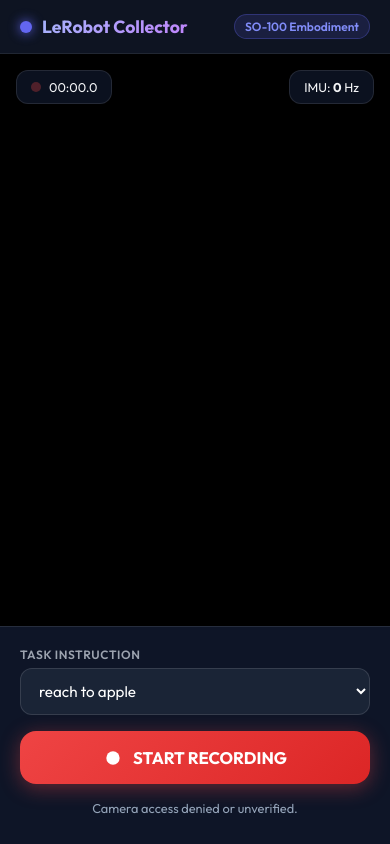
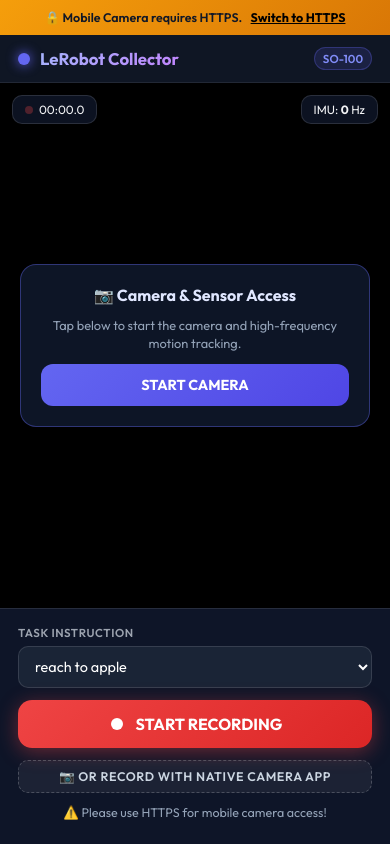
Before and after one commit to FalightSK/omni-kin, a FastAPI app: page /mobile in a window 390 px wide. Run offline with FastAPI, Linux system fonts and the light colour scheme; parts of the project's set-up code (start-up, migrations or seed data) failed here and were passed over.

Commit message:
Enable HTTPS SSL and native camera capture for mobile browser camera access

```diff
--- a/server.py
+++ b/server.py
@@ -1,11 +1,14 @@
 """
 server.py
 FastAPI Server for Mobile Dataset Collector & LeRobot Exporter
+Supports HTTPS with self-signed SSL for mobile camera & IMU permissions.
 """
 
 import os
+import sys
 import time
 import json
+import socket
 import numpy as np
 import cv2
 from fastapi import FastAPI, Request, File, UploadFile, Form
@@ -36,6 +39,59 @@ ik_solver = SO100Kinematics()
 trajectory_estimator = TrajectoryEstimator()
 lerobot_exporter = LeRobotExporter(output_dir=EXPORT_DIR)
 
+def get_local_ip():
+    try:
+        s = socket.socket(socket.AF_INET, socket.SOCK_DGRAM)
+        s.connect(("8.8.8.8", 80))
+        ip = s.getsockname()[0]
+        s.close()
+        return ip
+    except Exception:
+        return "127.0.0.1"
+
+def ensure_ssl_certs():
+    cert_file = os.path.join(BASE_DIR, "cert.pem")
+    key_file = os.path.join(BASE_DIR, "key.pem")
+    if not (os.path.exists(cert_file) and os.path.exists(key_file)):
+        print("Generating self-signed SSL certificates for mobile camera support...")
+        import datetime, ipaddress
+        from cryptography import x509
+        from cryptography.x509.oid import NameOID
+        from cryptography.hazmat.primitives import hashes
+        from cryptography.hazmat.primitives.asymmetric import rsa
+        from cryptography.hazmat.primitives import serialization
+
+        key = rsa.generate_private_key(public_exponent=65537, key_size=2048)
+        subject = issuer = x509.Name([
+            x509.NameAttribute(NameOID.COMMON_NAME, 'LeRobot Mobile Collector'),
+        ])
+        cert = (
+            x509.CertificateBuilder()
+            .subject_name(subject)
+            .issuer_name(issuer)
+            .public_key(key.public_key())
+            .serial_number(x509.random_serial_number())
+            .not_valid_before(datetime.datetime.utcnow() - datetime.timedelta(days=1))
+            .not_valid_after(datetime.datetime.utcnow() + datetime.timedelta(days=3650))
+            .add_extension(
+                x509.SubjectAlternativeName([
+                    x509.DNSName('localhost'),
+                    x509.IPAddress(ipaddress.IPv4Address('127.0.0.1')),
+                ]),
+                critical=False,
+            )
+            .sign(key, hashes.SHA256())
+        )
+        with open(key_file, 'wb') as f:
+            f.write(key.private_bytes(
+                encoding=serialization.Encoding.PEM,
+                format=serialization.PrivateFormat.TraditionalOpenSSL,
+                encryption_algorithm=serialization.NoEncryption(),
+            ))
+        with open(cert_file, 'wb') as f:
+            f.write(cert.public_bytes(serialization.Encoding.PEM))
+    return cert_file, key_file
+
 @app.get("/", response_class=HTMLResponse)
 async def index_page(request: Request):
     return templates.TemplateResponse(request=request, name="index.html")
@@ -51,7 +107,7 @@ async def get_episodes():
 @app.post("/api/recordings/save")
 async def save_recording(
     video: UploadFile = File(...),
-    imu_data: str = Form(...),
+    imu_data: str = Form("[]"),
     task: str = Form("reach to apple")
 ):
     ep_idx = len(EPISODES_DB)
@@ -64,7 +120,10 @@ async def save_recording(
         f.write(await video.read())
 
     # 2. Parse IMU JSON
-    parsed_imu = json.loads(imu_data)
+    try:
+        parsed_imu = json.loads(imu_data)
+    except Exception:
+        parsed_imu = []
 
     # 3. Determine frame count of video
     cap = cv2.VideoCapture(video_path)
@@ -232,4 +291,22 @@ async def replay_in_isaac_lab(episode_index: int = 0):
 
 if __name__ == "__main__":
     import uvicorn
-    uvicorn.run("server:app", host="0.0.0.0", port=8000, reload=True)
+    cert_path, key_path = ensure_ssl_certs()
+    local_ip = get_local_ip()
+
+    print("\n" + "="*60)
+    print("🚀 LeRobot Mobile Trajectory Collector Server Started!")
+    print("="*60)
+    print(f"💻 Desktop Dashboard: https://localhost:8000  (or http://localhost:8000)")
+    print(f"📱 Phone Mobile URL:  https://{local_ip}:8000/mobile")
+    print("="*60)
+    print("📌 NOTE: On mobile browser, accept the self-signed SSL warning")
+    print("        (Click 'Advanced' -> 'Proceed to site') to enable Camera & IMU access.")
+    print("="*60 + "\n")
+
+    # Serve with SSL enabled for full mobile camera/sensor access
+    use_ssl = "--no-ssl" not in sys.argv
+    if use_ssl and os.path.exists(cert_path) and os.path.exists(key_path):
+        uvicorn.run("server:app", host="0.0.0.0", port=8000, reload=True, ssl_certfile=cert_path, ssl_keyfile=key_path)
+    else:
+        uvicorn.run("server:app", host="0.0.0.0", port=8000, reload=True)
--- a/templates/index.html
+++ b/templates/index.html
@@ -310,8 +310,9 @@
     </div>
 
     <script>
-        // Set local IP text
-        document.getElementById('mobileUrlText').innerText = `http://${window.location.hostname}:8000/mobile`;
+        // Set local IP text with current protocol (https if available)
+        const proto = window.location.protocol === 'https:' ? 'https:' : 'https:';
+        document.getElementById('mobileUrlText').innerText = `${proto}//${window.location.hostname}:8000/mobile`;
 
         let episodes = [];
         let selectedEpIdx = -1;
--- a/templates/mobile.html
+++ b/templates/mobile.html
@@ -25,9 +25,9 @@
 
         /* Glassmorphism Header */
         header {
-            background: rgba(17, 24, 39, 0.7);
+            background: rgba(17, 24, 39, 0.85);
             backdrop-filter: blur(12px);
-            padding: 14px 20px;
+            padding: 12px 18px;
             display: flex;
             align-items: center;
             justify-content: space-between;
@@ -50,7 +50,7 @@
         }
 
         h1 {
-            font-size: 1.1rem;
+            font-size: 1.05rem;
             font-weight: 700;
             background: linear-gradient(135deg, #a5b4fc 0%, #c084fc 100%);
             -webkit-background-clip: text;
@@ -61,10 +61,29 @@
             background: rgba(99, 102, 241, 0.15);
             color: #818cf8;
             border: 1px solid rgba(99, 102, 241, 0.3);
-            padding: 4px 10px;
+            padding: 3px 8px;
             border-radius: 20px;
-            font-size: 0.75rem;
+            font-size: 0.72rem;
             font-weight: 600;
+        }
+
+        /* SSL Warning Banner */
+        .ssl-banner {
+            display: none;
+            background: linear-gradient(135deg, #f59e0b 0%, #d97706 100%);
+            color: #111827;
+            padding: 10px 14px;
+            font-size: 0.78rem;
+            font-weight: 600;
+            text-align: center;
+            z-index: 20;
+        }
+
+        .ssl-banner a {
+            color: #000;
+            text-decoration: underline;
+            font-weight: 700;
+            margin-left: 6px;
         }
 
         /* Camera Viewport */
@@ -87,29 +106,30 @@
         /* Overlays */
         .hud-overlay {
             position: absolute;
-            top: 16px;
-            left: 16px;
-            right: 16px;
+            top: 12px;
+            left: 12px;
+            right: 12px;
             display: flex;
             justify-content: space-between;
             pointer-events: none;
+            z-index: 5;
         }
 
         .hud-card {
-            background: rgba(15, 23, 42, 0.75);
+            background: rgba(15, 23, 42, 0.8);
             backdrop-filter: blur(8px);
-            border: 1px solid rgba(255, 255, 255, 0.1);
-            padding: 8px 14px;
-            border-radius: 12px;
-            font-size: 0.8rem;
+            border: 1px solid rgba(255, 255, 255, 0.12);
+            padding: 6px 12px;
+            border-radius: 10px;
+            font-size: 0.75rem;
             display: flex;
             align-items: center;
-            gap: 8px;
+            gap: 6px;
         }
 
         .rec-dot {
-            width: 10px;
-            height: 10px;
+            width: 8px;
+            height: 8px;
             background: #ef4444;
             border-radius: 50%;
             opacity: 0.3;
@@ -125,15 +145,53 @@
             to { opacity: 1; box-shadow: 0 0 10px #ef4444; }
         }
 
+        /* Permission Prompt Overlay */
+        .permission-card {
+            position: absolute;
+            background: rgba(15, 23, 42, 0.92);
+            backdrop-filter: blur(16px);
+            border: 1px solid rgba(99, 102, 241, 0.4);
+            border-radius: 16px;
+            padding: 20px;
+            margin: 20px;
+            text-align: center;
+            display: flex;
+            flex-direction: column;
+            gap: 12px;
+            z-index: 15;
+        }
+
+        .permission-card h3 {
+            font-size: 1rem;
+            color: #e0e7ff;
+        }
+
+        .permission-card p {
+            font-size: 0.8rem;
+            color: #94a3b8;
+            line-height: 1.4;
+        }
+
+        .btn-grant {
+            background: linear-gradient(135deg, #6366f1 0%, #4f46e5 100%);
+            color: white;
+            border: none;
+            padding: 12px 18px;
+            border-radius: 12px;
+            font-weight: 700;
+            font-size: 0.9rem;
+            cursor: pointer;
+        }
+
         /* Controls Section */
         .controls-panel {
-            background: rgba(15, 23, 42, 0.9);
+            background: rgba(15, 23, 42, 0.95);
             backdrop-filter: blur(16px);
             border-top: 1px solid rgba(255, 255, 255, 0.1);
-            padding: 20px 20px 28px 20px;
+            padding: 16px 18px 24px 18px;
             display: flex;
             flex-direction: column;
-            gap: 16px;
+            gap: 12px;
             z-index: 10;
         }
 
@@ -144,7 +202,7 @@
         }
 
         label {
-            font-size: 0.75rem;
+            font-size: 0.72rem;
             text-transform: uppercase;
             letter-spacing: 0.05em;
             color: #9ca3af;
@@ -161,25 +219,19 @@
             background: rgba(30, 41, 59, 0.8);
             border: 1px solid rgba(255, 255, 255, 0.12);
             color: #fff;
-            padding: 12px 14px;
-            border-radius: 12px;
-            font-size: 0.95rem;
+            padding: 10px 12px;
+            border-radius: 10px;
+            font-size: 0.9rem;
             outline: none;
-            transition: all 0.2s;
-        }
-
-        select:focus, input[type="text"]:focus {
-            border-color: #6366f1;
-            box-shadow: 0 0 0 3px rgba(99, 102, 241, 0.25);
         }
 
         .rec-button {
             background: linear-gradient(135deg, #ef4444 0%, #dc2626 100%);
             color: white;
             border: none;
-            padding: 16px;
-            border-radius: 16px;
-            font-size: 1.05rem;
+            padding: 14px;
+            border-radius: 14px;
+            font-size: 1rem;
             font-weight: 700;
             display: flex;
             align-items: center;
@@ -187,11 +239,6 @@
             gap: 10px;
             box-shadow: 0 4px 20px rgba(239, 68, 68, 0.4);
             cursor: pointer;
-            transition: transform 0.1s, box-shadow 0.2s;
-        }
-
-        .rec-button:active {
-            transform: scale(0.98);
         }
 
         .rec-button.recording {
@@ -200,24 +247,51 @@
         }
 
         .status-banner {
-            font-size: 0.8rem;
+            font-size: 0.78rem;
             text-align: center;
             color: #94a3b8;
+        }
+
+        /* Native File Capture */
+        .native-capture-btn {
+            background: rgba(255, 255, 255, 0.06);
+            border: 1px dashed rgba(255, 255, 255, 0.2);
+            color: #cbd5e1;
+            padding: 8px 12px;
+            border-radius: 10px;
+            font-size: 0.78rem;
+            text-align: center;
+            cursor: pointer;
+            display: flex;
+            align-items: center;
+            justify-content: center;
+            gap: 6px;
         }
     </style>
 </head>
 <body>
+
+    <div class="ssl-banner" id="sslBanner">
+        🔒 Mobile Camera requires HTTPS. <a id="httpsLink" href="#">Switch to HTTPS</a>
+    </div>
 
     <header>
         <div class="brand">
             <div class="brand-dot"></div>
             <h1>LeRobot Collector</h1>
         </div>
-        <div class="badge">SO-100 Embodiment</div>
+        <div class="badge">SO-100</div>
     </header>
 
     <div class="viewport-container">
         <video id="cameraPreview" autoplay playsinline muted></video>
+
+        <!-- Permission Prompt (if camera not started yet) -->
+        <div class="permission-card" id="permCard">
+            <h3>📷 Camera & Sensor Access</h3>
+            <p>Tap below to start the camera and high-frequency motion tracking.</p>
+            <button class="btn-grant" id="grantBtn">START CAMERA</button>
+        </div>
 
         <div class="hud-overlay">
             <div class="hud-card">
@@ -240,22 +314,29 @@
                     <option value="pick up cup">pick up cup</option>
                     <option value="custom">Custom...</option>
                 </select>
-                <input type="text" id="customInstruction" placeholder="Enter custom task..." style="display: none;">
+                <input type="text" id="customInstruction" placeholder="Enter task..." style="display: none;">
             </div>
         </div>
 
         <button class="rec-button" id="recordBtn">
-            <svg width="20" height="20" viewBox="0 0 24 24" fill="currentColor">
+            <svg width="18" height="18" viewBox="0 0 24 24" fill="currentColor">
                 <circle cx="12" cy="12" r="8"/>
             </svg>
             <span id="btnText">START RECORDING</span>
         </button>
+
+        <label class="native-capture-btn">
+            <span>📷 Or Record with Native Camera App</span>
+            <input type="file" id="nativeVideoInput" accept="video/*" capture="environment" style="display: none;">
+        </label>
 
         <div class="status-banner" id="statusText">Ready to capture demonstration</div>
     </div>
 
     <script>
         const cameraPreview = document.getElementById('cameraPreview');
+        const permCard = document.getElementById('permCard');
+        const grantBtn = document.getElementById('grantBtn');
         const recordBtn = document.getElementById('recordBtn');
         const btnText = document.getElementById('btnText');
         const recDot = document.getElementById('recDot');
@@ -264,6 +345,9 @@
         const statusText = document.getElementById('statusText');
         const presetInstruction = document.getElementById('presetInstruction');
         const customInstruction = document.getElementById('customInstruction');
+        const nativeVideoInput = document.getElementById('nativeVideoInput');
+        const sslBanner = document.getElementById('sslBanner');
+        const httpsLink = document.getElementById('httpsLink');
 
         let mediaRecorder = null;
         let recordedChunks = [];
@@ -275,35 +359,64 @@
         let imuCount = 0;
         let imuRateInterval = null;
 
+        // Check if accessed over HTTP on mobile
+        if (location.protocol !== 'https:' && location.hostname !== 'localhost' && location.hostname !== '127.0.0.1') {
+            sslBanner.style.display = 'block';
+            httpsLink.href = 'https://' + location.hostname + ':8000' + location.pathname;
+        }
+
         // Custom instruction toggle
         presetInstruction.addEventListener('change', (e) => {
-            if (e.target.value === 'custom') {
-                customInstruction.style.display = 'block';
-            } else {
-                customInstruction.style.display = 'none';
-            }
+            customInstruction.style.display = e.target.value === 'custom' ? 'block' : 'none';
         });
 
         // Initialize Camera
-        async function initCamera() {
+        async function startCamera() {
             try {
-                const stream = await navigator.mediaDevices.getUserMedia({
-                    video: { facingMode: 'environment', width: { ideal: 640 }, height: { ideal: 480 } },
-                    audio: false
-                });
-                cameraPreview.srcObject = stream;
-            } catch (err) {
-                console.error("Camera access error:", err);
-                statusText.innerText = "Camera access denied or unverified.";
+                // Request iOS 13+ motion permission if available
+                if (typeof DeviceMotionEvent !== 'undefined' && typeof DeviceMotionEvent.requestPermission === 'function') {
+                    try {
+                        const perm = await DeviceMotionEvent.requestPermission();
+                        console.log("DeviceMotion permission:", perm);
+                    } catch (e) {
+                        console.log("Motion permission notice:", e);
                     }
                 }
+
+                const constraints = {
+                    video: {
+                        facingMode: { ideal: 'environment' },
+                        width: { ideal: 640 },
+                        height: { ideal: 480 }
+                    },
+                    audio: false
+                };
+
+                const stream = await navigator.mediaDevices.getUserMedia(constraints);
+                cameraPreview.srcObject = stream;
+                cameraPreview.play();
+                permCard.style.display = 'none';
+                statusText.innerText = "Camera active & ready to record.";
+                initIMU();
+            } catch (err) {
+                console.error("Camera error:", err);
+                statusText.innerText = "Camera error: " + (err.message || err.name);
+                if (location.protocol !== 'https:') {
+                    statusText.innerText = "⚠️ Please use HTTPS for mobile camera access!";
+                    sslBanner.style.display = 'block';
+                }
+            }
+        }
+
+        grantBtn.addEventListener('click', startCamera);
 
         // Initialize IMU listeners
         function initIMU() {
             if (window.DeviceMotionEvent) {
                 window.addEventListener('devicemotion', (event) => {
+                    imuCount++;
                     if (!isRecording) return;
-                    imuCount++;
+
                     const acc = event.accelerationIncludingGravity || { x: 0, y: 0, z: 9.81 };
                     const rot = event.rotationRate || { alpha: 0, beta: 0, gamma: 0 };
 
@@ -322,10 +435,21 @@
                     imuData[lastIdx].orientation = [event.alpha || 0, event.beta || 0, event.gamma || 0];
                 });
             }
+
+            if (!imuRateInterval) {
+                imuRateInterval = setInterval(() => {
+                    imuHz.innerText = imuCount;
+                    imuCount = 0;
+                }, 1000);
+            }
         }
 
         // Recording logic
         recordBtn.addEventListener('click', async () => {
+            if (!cameraPreview.srcObject) {
+                await startCamera();
+                return;
+            }
             if (!isRecording) {
                 startRecording();
             } else {
@@ -334,35 +458,33 @@
         });
 
         async function startRecording() {
-            // Permission request for iOS 13+
-            if (typeof DeviceMotionEvent !== 'undefined' && typeof DeviceMotionEvent.requestPermission === 'function') {
-                try {
-                    await DeviceMotionEvent.requestPermission();
-                } catch (e) {
-                    console.log("DeviceMotion permission:", e);
-                }
-            }
-
             const stream = cameraPreview.srcObject;
             if (!stream) return;
 
             recordedChunks = [];
             imuData = [];
-            imuCount = 0;
             isRecording = true;
             startTime = Date.now();
 
-            mediaRecorder = new MediaRecorder(stream, { mimeType: 'video/webm' });
+            let options = { mimeType: 'video/webm' };
+            if (!MediaRecorder.isTypeSupported('video/webm')) {
+                if (MediaRecorder.isTypeSupported('video/mp4')) {
+                    options = { mimeType: 'video/mp4' };
+                } else {
+                    options = {};
+                }
+            }
+
+            mediaRecorder = new MediaRecorder(stream, options);
             mediaRecorder.ondataavailable = (e) => {
                 if (e.data.size > 0) recordedChunks.push(e.data);
             };
             mediaRecorder.start(30);
 
-            // UI updates
             recDot.classList.add('active');
             recordBtn.classList.add('recording');
             btnText.innerText = "STOP RECORDING";
-            statusText.innerText = "Recording trajectory & IMU data...";
+            statusText.innerText = "Recording demonstration trajectory...";
 
             timerInterval = setInterval(() => {
                 const elapsed = (Date.now() - startTime) / 1000.0;
@@ -370,32 +492,41 @@
                 const secs = (elapsed % 60).toFixed(1).padStart(4, '0');
                 recTime.innerText = `${mins}:${secs}`;
             }, 100);
-
-            imuRateInterval = setInterval(() => {
-                imuHz.innerText = imuCount;
-                imuCount = 0;
-            }, 1000);
         }
 
         async function stopRecording() {
             isRecording = false;
             clearInterval(timerInterval);
-            clearInterval(imuRateInterval);
 
             recDot.classList.remove('active');
             recordBtn.classList.remove('recording');
             btnText.innerText = "SAVING...";
-            statusText.innerText = "Uploading & processing trajectory...";
+            statusText.innerText = "Processing trajectory...";
 
             mediaRecorder.stop();
 
             mediaRecorder.onstop = async () => {
-                const blob = new Blob(recordedChunks, { type: 'video/webm' });
+                const blob = new Blob(recordedChunks, { type: recordedChunks[0]?.type || 'video/webm' });
+                await uploadRecording(blob, imuData);
+                btnText.innerText = "START RECORDING";
+            };
+        }
+
+        // Native Video File Capture Fallback
+        nativeVideoInput.addEventListener('change', async (e) => {
+            const file = e.target.files[0];
+            if (!file) return;
+
+            statusText.innerText = "Uploading native video recording...";
+            await uploadRecording(file, []);
+        });
+
+        async function uploadRecording(videoBlob, imuList) {
             const task = presetInstruction.value === 'custom' ? customInstruction.value : presetInstruction.value;
 
             const formData = new FormData();
-                formData.append('video', blob, 'recording.webm');
-                formData.append('imu_data', JSON.stringify(imuData));
+            formData.append('video', videoBlob, 'recording.mp4');
+            formData.append('imu_data', JSON.stringify(imuList));
             formData.append('task', task);
 
             try {
@@ -405,22 +536,22 @@
                 });
                 const res = await response.json();
                 if (res.status === 'success') {
-                        statusText.innerText = `Saved Episode #${res.episode_index}! Task: "${res.task}"`;
+                    statusText.innerText = `✅ Saved Episode #${res.episode_index}! Task: "${res.task}"`;
                 } else {
                     statusText.innerText = "Error saving recording.";
                 }
             } catch (err) {
                 console.error("Upload error:", err);
-                    statusText.innerText = "Upload failed.";
+                statusText.innerText = "Upload failed: " + err.message;
             }
-
-                btnText.innerText = "START RECORDING";
-            };
         }
 
         window.onload = () => {
-            initCamera();
             initIMU();
+            // Try auto-starting if secure
+            if (navigator.mediaDevices && navigator.mediaDevices.getUserMedia) {
+                startCamera();
+            }
         };
     </script>
 </body>
```
Lines whose indentation alone changed are shown as unchanged.
